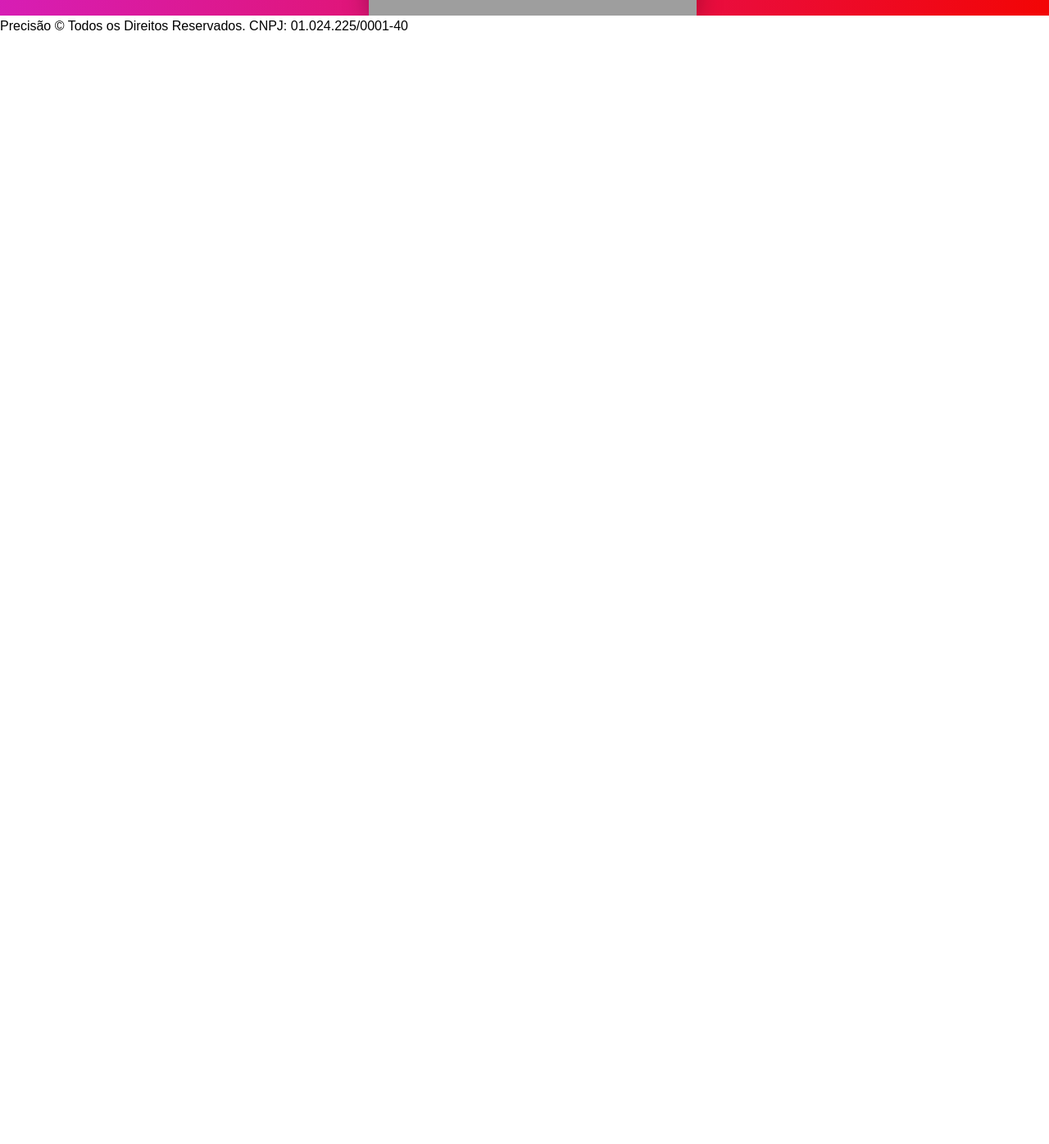
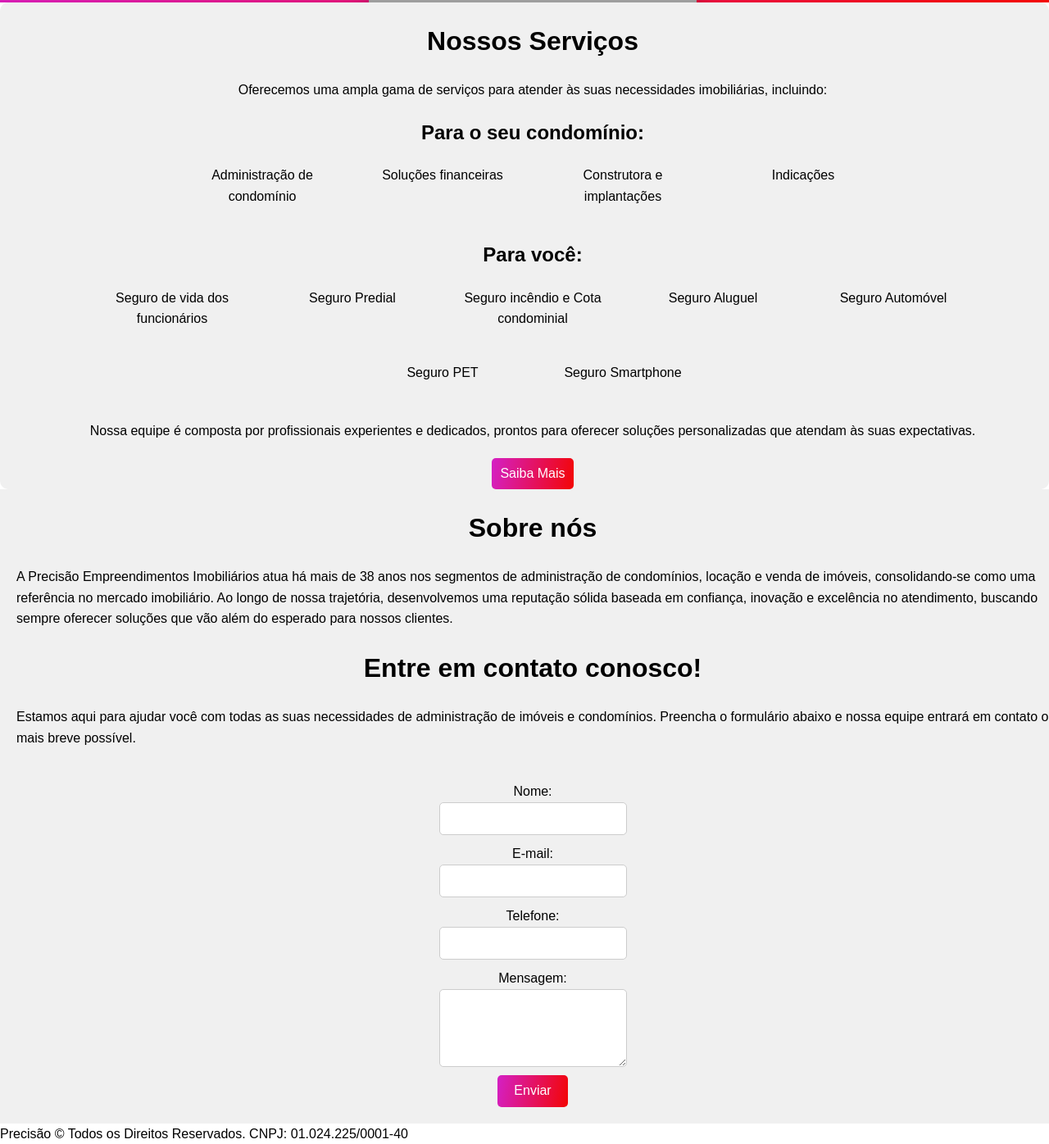
Before and after one commit to Guilherme-R-Santos/Site-Precisao, a plain HTML site: page index.html in a window 1280 px wide. Shown: the part 757-2153 px from the top of the page at 82% size. Before the commit the page ends 801 px from the top, so only its background shows below. Drawn offline with nearby package versions, Linux system fonts and the light colour scheme; grey boxes are pictures that could not be loaded; a web font is replaced by a local one.

Commit message:
Changes to be committed:

```diff
--- a/css/hero.css
+++ b/css/hero.css
@@ -4,7 +4,7 @@
   background: var(--gradient-primary);
   max-height: 800px;
   min-width: 100%;
-  margin-top: 20px;
+  padding-top: 10px;
   display: grid;
   align-items: flex-start;
   position: relative;
@@ -83,11 +83,19 @@
 }
 
 /* Responsividade */
+
+@media (max-width: 768px) {
+  #hero {
+    margin-top: 70px;
+  }
+}
+
 @media (min-width: 768px) {
   #hero {
     flex-direction: row;
     align-items: flex-end;
     padding-bottom: 0;
+    margin-top: 70px;
   }
 
   #hero-text {
--- a/css/style.css
+++ b/css/style.css
@@ -20,13 +20,26 @@ body {
 }
 
 #header {
+  position: fixed;
+  top: 0;
+  left: 0;
+  width: 100%;
+  z-index: 1000;
   display: flex;
   align-items: center;
-  justify-content: flex-start;
-  padding-top: 20px;
-  padding-left: 20px;
-  max-width: 100%;
+  justify-content: space-between;
+  padding: 15px 20px;
+  background: white;
+  box-shadow: 0 2px 5px rgba(0,0,0,0.1);
 }
+
+/* #header { */
+  /* display: flex; */
+  /* align-items: center; */
+  /* justify-content: space-between; Alinha logo e menu nas extremidades */
+  /* padding: 20px;  */
+  /* max-width: 100%; */
+/* } */
 
 #menu-superior {
   list-style: none;
@@ -39,16 +52,127 @@ body {
   margin: 0 15px;
 }
 
+#menu-superior button {
+  background: none;
+  border: none;
+  font-size: 1rem;
+  cursor: pointer;
+  transition: color 0.3s;
+}
+
+.corpo {
+  display: flex;
+  flex-direction: column;
+  align-items: center;
+  justify-content: flex-start;
+  background-color: #f0f0f0; /* Cor de fundo suave */
+  padding-left: 20px;
+}
+
+#servicos {
+  display: flex;
+  flex-direction: column;
+  align-items: center;
+  justify-content: center;
+  border-radius: 10px;
+}
+
+.titulo-servicos {
+  font-size: 1.5rem;
+  text-align: center;
+  margin-top: 20px;
+}
+
+.lista-servicos {
+  padding: 10px 5px;
+  list-style: none;
+  display: flex;
+  flex-wrap: wrap;
+  justify-content: center;
+  gap: 20px; /* Espaçamento entre os itens */
+}
+
+.lista-servicos li {
+  padding: 10px;
+  border-radius: 5px;
+  width: 200px; /*Largura fixa para os itens*/
+  text-align: center;
+  transition: transform 0.3s, background-color 0.3s;
+}
+
+#btn-servicos {
+  background: var(--gradient-primary);
+  color: var(--color-text-banner);
+  margin-top: 20px;
+  padding: 10px 10px;
+  border: none;
+  border-radius: 5px;
+  cursor: pointer;
+  transition: background-color 0.3s;
+}
+
+#form {
+  display: flex;
+  flex-direction: column;
+  align-items: center;
+  justify-content: center;
+  margin-top: 20px;
+  padding: 20px;
+  border-radius: 10px;
+}
+
+#form input {
+  width: 100%;
+  max-width: 800px;
+  padding: 10px;
+  margin-bottom: 10px;
+  border: 1px solid #ccc;
+  border-radius: 5px;
+}
+
+#form textarea {
+  width: 100%;
+  max-width: 400px;
+  padding: 10px;
+  margin-bottom: 10px;
+  border: 1px solid #ccc;
+  border-radius: 5px;
+}
+
+#form button {
+  background: var(--gradient-primary);
+  color: var(--color-text-banner);
+  padding: 10px 20px;
+  border: none;
+  border-radius: 5px;
+  cursor: pointer;
+  transition: background-color 0.3s;
+}
+
 /* Responsividade */
-
 @media (max-width: 768px) {
   #menu-superior {
     font-size: 0.75rem;
-    /* flex-direction: column; */
     align-items: center;
+    padding-left: 5px; /* Reduzindo o padding para telas menores */
   }
 
   #menu-superior li {
     margin: 0.3rem;
   }
+
+  #logo-precisao {
+    width: 100px; /* Ajuste para telas menores */
+    height: auto;
+    padding-right: 5px;
+  }
+
+  #header {
+    padding: 10px 15px; /* Reduzindo o padding esquerdo para telas menores */
+    width: fit-content;
+  }
+
+  .corpo {
+    padding-left: 10px; /* Reduzindo o padding para telas menores */
+  }
 }
--- a/index.html
+++ b/index.html
@@ -16,14 +16,14 @@
 <body> <!-- Estrutura semântica, otimizada para SEO -->
     <header id="header">
         <a href="/index.html">
-            <img src="/img/logo-precisao-com-nome.svg" alt="Logo Precisão">
+            <img id="logo-precisao" src="/img/logo-precisao-com-nome.svg" alt="Logo Precisão">
         </a>
         <nav>
             <ul id="menu-superior">
-                <li>Início</li>
-                <li>Sobre Nós</li>
-                <li>Serviços</li>
-                <li>Contato</li>
+                <li id="menu-inicio"><button>início</button></li>
+                <li id="menu-sobre"><button>Sobre Nós</button></li>
+                <li id="menu-servicos"><button>Serviços</button></li>
+                <li id="menu-contato"><button>Contato</button></li>
             </ul>
         </nav>
     </header>
@@ -37,15 +37,59 @@
             <img src="/img/homem-segurando-uma-casa-pequena.svg" alt="Homem segurando uma casa pequena" id="hero-image">
         </div>
     </div>
-    <aside>
+    <main>
+        <article id="servicos" class="corpo">
+            <h1>Nossos Serviços</h1>
+            <p>Oferecemos uma ampla gama de serviços para atender às suas necessidades imobiliárias, incluindo:</p>
+            <h3 class="titulo-servicos">Para o seu condomínio:</h3>
+            <ul id="lista-servicos-condominio" class="lista-servicos">
+                <li>Administração de condomínio</li>
+                <li>Soluções financeiras</li>
+                <li>Construtora e implantações</li>
+                <li>Indicações</li>
+            </ul>
+            <h3 class="titulo-servicos">Para você:</h3>
+            <ul id="lista-servicos-cliente" class="lista-servicos">
+                <li>Seguro de vida dos funcionários</li>
+                <li>Seguro Predial</li>
+                <li>Seguro incêndio e Cota condominial</li>
+                <li>Seguro Aluguel</li>
+                <li>Seguro Automóvel</li>
+                <li>Seguro PET</li>
+                <li>Seguro Smartphone</li>
+            </ul>
+            <br>
+            <p>Nossa equipe é composta por profissionais experientes e dedicados, prontos para oferecer soluções personalizadas que atendam às suas expectativas.</p>
+            <button id="btn-servicos">Saiba Mais</button>
 
-    </aside>
-    <main>
+        </article>
+        <article id="sobre-nos" class="corpo">
+            <h1>Sobre nós</h1>
+            <p>A Precisão Empreendimentos Imobiliários atua há mais de 38 anos nos segmentos de administração de condomínios, locação e venda de imóveis, consolidando-se como uma referência no mercado imobiliário. Ao longo de nossa trajetória, desenvolvemos uma reputação sólida baseada em confiança, inovação e excelência no atendimento, buscando sempre oferecer soluções que vão além do esperado para nossos clientes.</p>
+        </article>
+        <article id="contato" class="corpo">
+            <h1>Entre em contato conosco!</h1>
+            <p>Estamos aqui para ajudar você com todas as suas necessidades de administração de imóveis e condomínios. Preencha o formulário abaixo e nossa equipe entrará em contato o mais breve possível.</p>
+            <form id="form" action="/submit-form" method="post">
+                <label for="nome">Nome:</label>
+                <input type="text" id="nome" name="nome" required>
 
+                <label for="email">E-mail:</label>
+                <input type="email" id="email" name="email" required>
+
+                <label for="telefone">Telefone:</label>
+                <input type="tel" id="telefone" name="telefone">
+
+                <label for="mensagem">Mensagem:</label>
+                <textarea id="mensagem" name="mensagem" rows="4" required></textarea>
+
+                <button type="submit">Enviar</button>
+        </article>
     </main>
     <footer>
         <p>Precisão © Todos os Direitos Reservados. CNPJ: 01.024.225/0001-40</p>
     </footer>
 
 </body>
+<script src="/js/index.js"></script>
 </html>
--- /dev/null
+++ b/js/index.js
@@ -0,0 +1,50 @@
+
+// Evita envio reset da página pós envio do formulário
+const form = document.getElementById('form');
+form.addEventListener('submit', function(e) {
+    e.preventDefault();
+    enviaFormulario();
+});
+
+// Função que exibe mensagem de agradecimento e reseta o formulário
+function enviaFormulario() {
+    const nome = document.getElementById('nome').value;
+    form.reset();
+    alert(`Obrigado, ${nome}! Sua mensagem foi enviada com sucesso. Em breve entraremos em contato.`);
+}
+
+// Adiciona funcionalidade de scroll suave para o menu "Início"
+const inicio = document.getElementById('menu-inicio');
+inicio.addEventListener('click', function() {
+    window.scrollTo({
+        top: 0,
+        behavior: 'smooth'
+    });
+});
+
+// Adiciona funcionalidade de scroll suave para os outros itens do menu
+const sobre = document.getElementById('menu-sobre');
+sobre.addEventListener('click', function() {
+    const section = document.getElementById('sobre-nos');
+    section.scrollIntoView({
+        behavior: 'smooth'
+    });
+});
+
+// Adiciona funcionalidade de scroll suave para o menu "Serviços"
+const servicos = document.getElementById('menu-servicos');
+servicos.addEventListener('click', function() {
+    const section = document.getElementById('servicos');
+    section.scrollIntoView({
+        behavior: 'smooth'
+    });
+});
+
+// Adiciona funcionalidade de scroll suave para o menu "Serviços"
+const contato = document.getElementById('menu-contato');
+contato.addEventListener('click', function() {
+    const section = document.getElementById('contato');
+    section.scrollIntoView({
+        behavior: 'smooth'
+    });
+});
```
